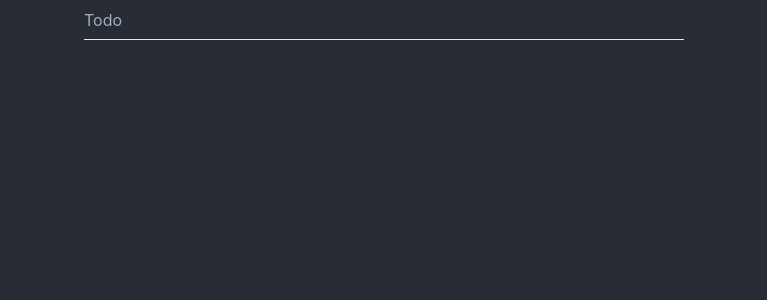
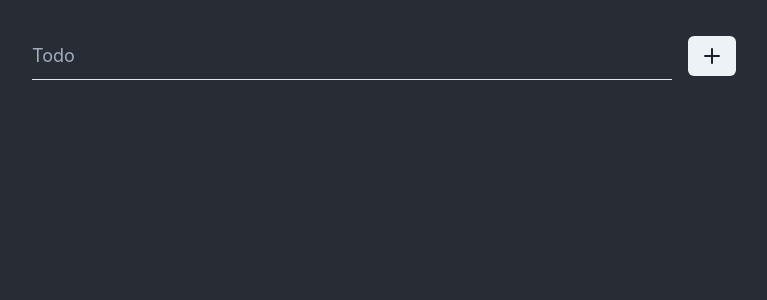
Before and after one commit to ba58ajbse/s3-sample, a React (Create React App) app: page / in a window 1280 px wide. Shown: the top 300 px of the page, without its empty margins (256-1023 px from the left). Built offline with nearby package versions, Linux system fonts and the light colour scheme.

Commit message:
Todo追加用インプットコンポーネント追加

```diff
--- a/src/components/TodoInput.tsx
+++ b/src/components/TodoInput.tsx
@@ -1,11 +1,39 @@
-import React from 'react'
-import { Stack, Input } from '@chakra-ui/react'
+import React, { useState, ChangeEvent, FormEvent } from 'react'
+import { Box, Input, Button, HStack } from '@chakra-ui/react'
+import { AddIcon } from '@chakra-ui/icons'
 
 const TodoInput: React.FC = () => {
+  const [value, setValue] = useState('')
+
+  const addTodo = (e: FormEvent<HTMLFormElement>) => {
+    if (value === '') return
+    e.preventDefault()
+    console.log(value)
+    setValue('')
+  }
+
   return (
-    <Stack spacing={3}>
-      <Input w="600px" variant="flushed" placeholder="Todo" />
-    </Stack>
+    <Box paddingTop="32px">
+      <form onSubmit={(e) => addTodo(e)}>
+        <HStack spacing="16px">
+          <Input
+            type="text"
+            width="640px"
+            color="white"
+            variant="flushed"
+            placeholder="Todo"
+            size="lg"
+            value={value}
+            onChange={(e: ChangeEvent<HTMLInputElement>) =>
+              setValue(e.target.value)
+            }
+          />
+          <Button type="submit">
+            <AddIcon />
+          </Button>
+        </HStack>
+      </form>
+    </Box>
   )
 }
 
```
